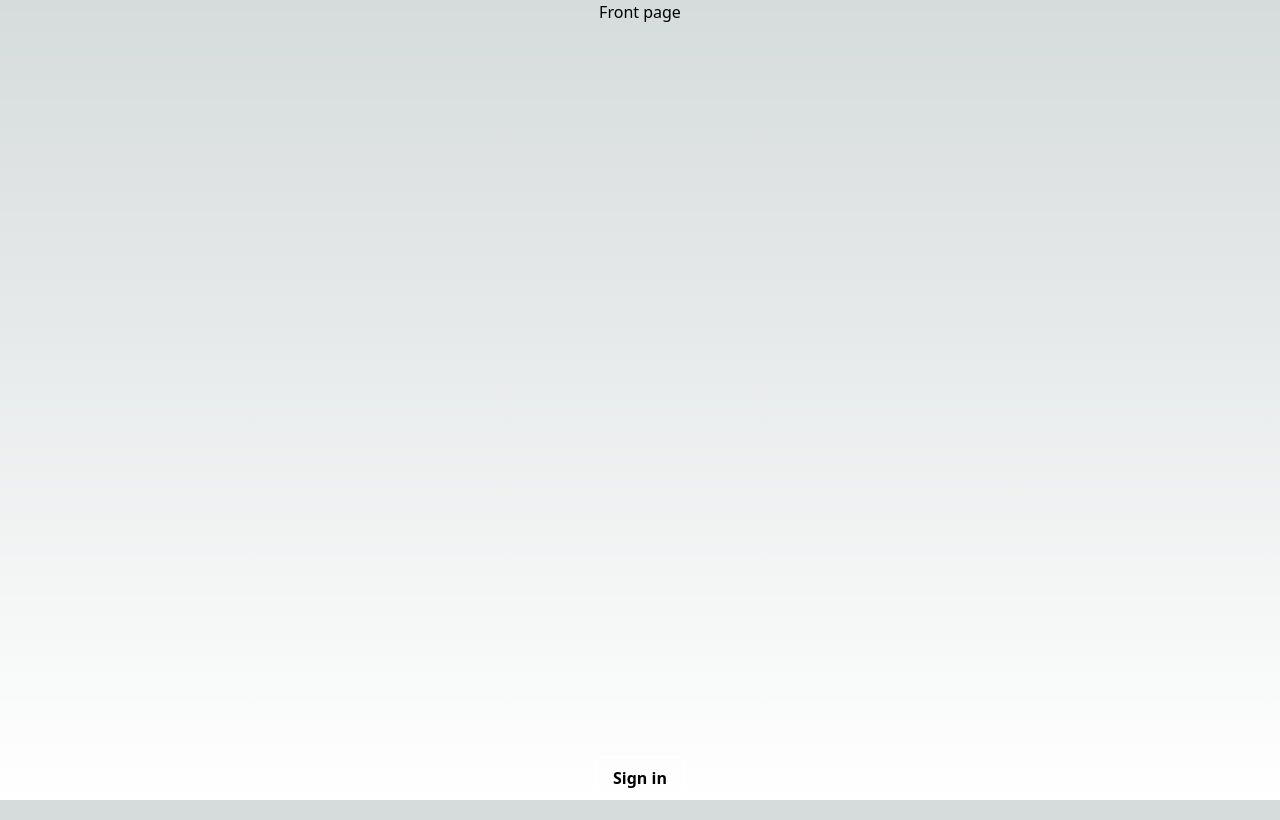
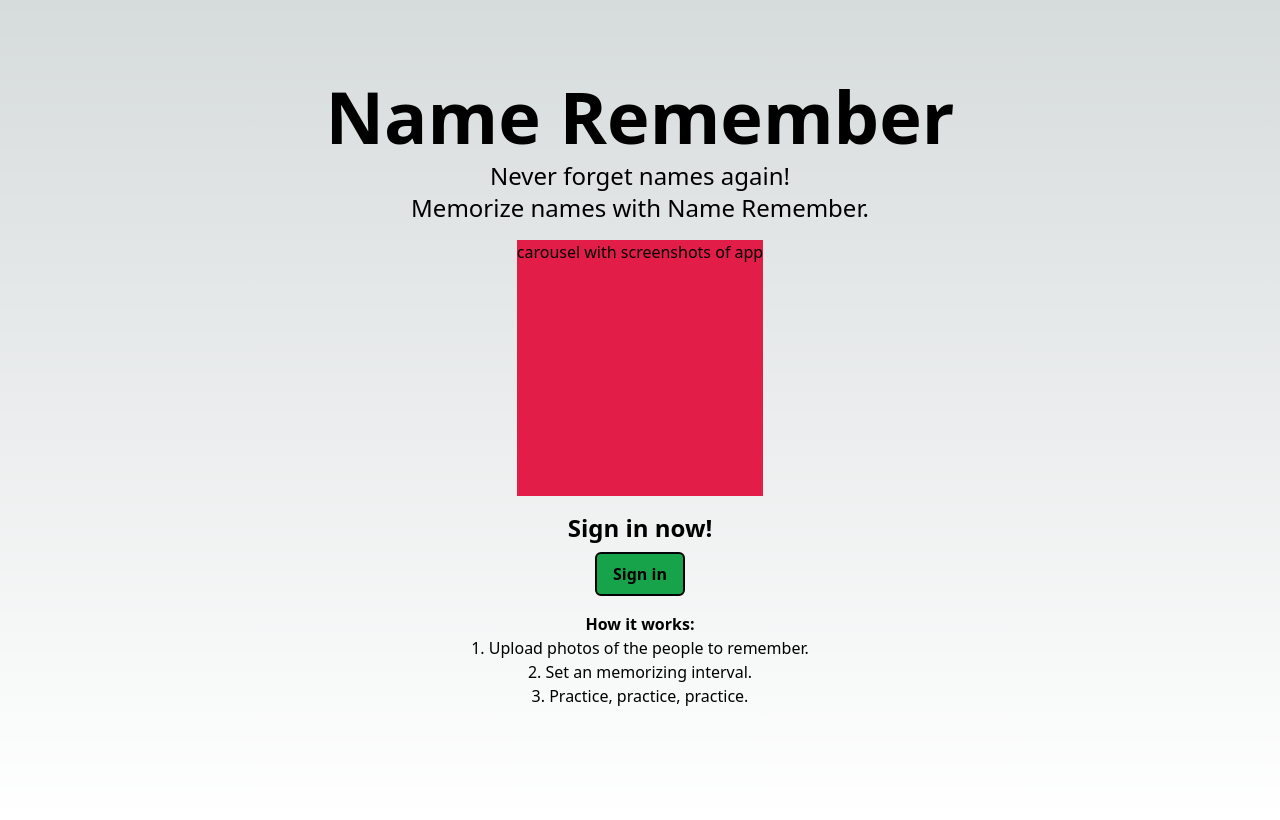
Before and after one commit to tordsta/name-remember, a Next.js app in the folder next-client/: page / in a window 1280 px wide. Built offline with nearby package versions, Linux system fonts and the light colour scheme; no server answers.

Commit message:
frontpage layout made

```diff
--- a/next-client/src/components/loginButton.tsx
+++ b/next-client/src/components/loginButton.tsx
@@ -1,6 +1,6 @@
 import { useSession, signIn, signOut } from "next-auth/react";
 import { useRouter } from "next/router";
-import StyledButton from "./style/button";
+import StyledButton, { GreenButton } from "./style/buttons";
 
 export default function LoginButton() {
   const { data: session } = useSession();
@@ -22,7 +22,7 @@ export default function LoginButton() {
   }
   return (
     <>
-      <StyledButton onClick={() => signIn()}>Sign in</StyledButton>
+      <GreenButton onClick={() => signIn()}>Sign in</GreenButton>
     </>
   );
 }
--- a/next-client/src/components/style/button.tsx
+++ /dev/null
@@ -1,16 +0,0 @@
-export default function StyledButton({
-  onClick,
-  children,
-}: {
-  onClick: () => void;
-  children: React.ReactNode;
-}) {
-  return (
-    <button
-      className="border-2 border-white rounded-md px-4 py-2 font-bold"
-      onClick={onClick}
-    >
-      {children}
-    </button>
-  );
-}
--- /dev/null
+++ b/next-client/src/components/style/buttons.tsx
@@ -0,0 +1,33 @@
+export default function StyledButton({
+  onClick,
+  children,
+}: {
+  onClick: () => void;
+  children: React.ReactNode;
+}) {
+  return (
+    <button
+      className="border-2 border-black dark:border-white  rounded-md px-4 py-2 font-bold"
+      onClick={onClick}
+    >
+      {children}
+    </button>
+  );
+}
+
+export function GreenButton({
+  onClick,
+  children,
+}: {
+  onClick: () => void;
+  children: React.ReactNode;
+}) {
+  return (
+    <button
+      className=" bg-green-600 border-2 border-black dark:border-white rounded-md px-4 py-2 font-bold"
+      onClick={onClick}
+    >
+      {children}
+    </button>
+  );
+}
--- a/next-client/src/pages/index.tsx
+++ b/next-client/src/pages/index.tsx
@@ -19,10 +19,26 @@ export default function Home() {
   return (
     <main className="flex flex-col items-center justify-between min-h-screen">
       {status === "unauthenticated" && (
-        <>
-          <h1>Front page</h1>
-          <LoginButton />
-        </>
+        <div className="flex flex-col flex-grow justify-center md:justify-between items-center my-8 md:my-20 mx-2">
+          <h1 className="text-4xl md:text-7xl font-bold">Name Remember</h1>
+          <h2 className="text-xl md:text-2xl text-center mt-2">
+            Never forget names again! <br /> Memorize names with Name Remember.
+          </h2>
+          {/* carousel with screenshots of app */}
+          <div className="h-64 bg-rose-600 mt-4">
+            carousel with screenshots of app
+          </div>
+          <div className="mt-4 flex flex-col items-center">
+            <h3 className="font-bold text-2xl mb-2">Sign in now!</h3>
+            <LoginButton />
+          </div>
+          <div className="mt-4 md:mb-8 text-center">
+            <h3 className="font-bold">How it works:</h3>
+            <p>1. Upload photos of the people to remember.</p>
+            <p>2. Set an memorizing interval.</p>
+            <p>3. Practice, practice, practice.</p>
+          </div>
+        </div>
       )}
       {status === "authenticated" && (
         <>
```
